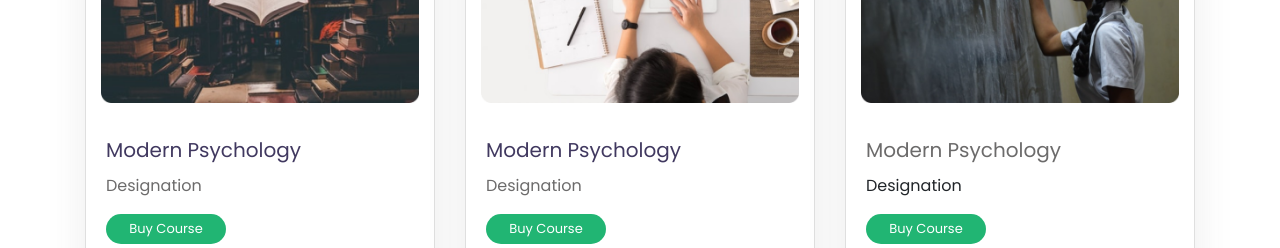
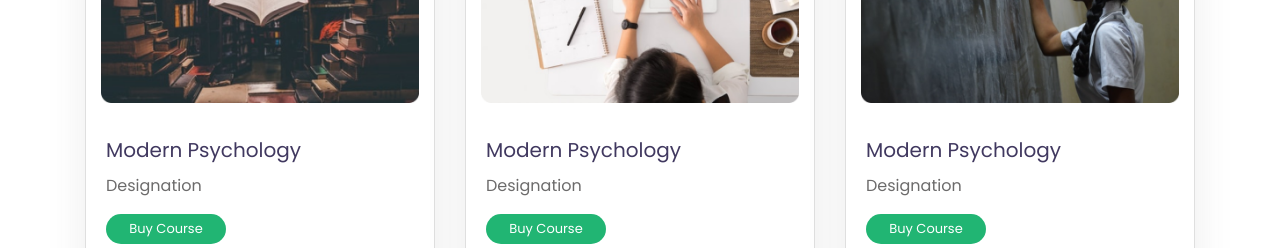
Before and after one commit to moeyRabbani/E-School, a plain HTML site: page index.html in a window 1280 px wide. Shown: the part 1300-1548 px from the top of the page. Drawn offline with nearby package versions, Linux system fonts and the light colour scheme.

Commit message:
Update index.html

```diff
--- a/index.html
+++ b/index.html
@@ -208,8 +208,8 @@
             <div class="card">
                 <img src="images/Photos/Morder pyschology.png" class="card-img-top" alt="...">
                 <div class="card-body">
-                    <h5 class="card-title greytext">Modern Psychology</h5>
-                    <p class="card-text">Designation</p>
+                    <h5 class="card-title">Modern Psychology</h5>
+                    <p class="card-text greytext">Designation</p>
                     <button class="buy">Buy Course</button>
                     <div class="cfooter d-flex justify-content-between">
                         <div class="d-flex">
```
